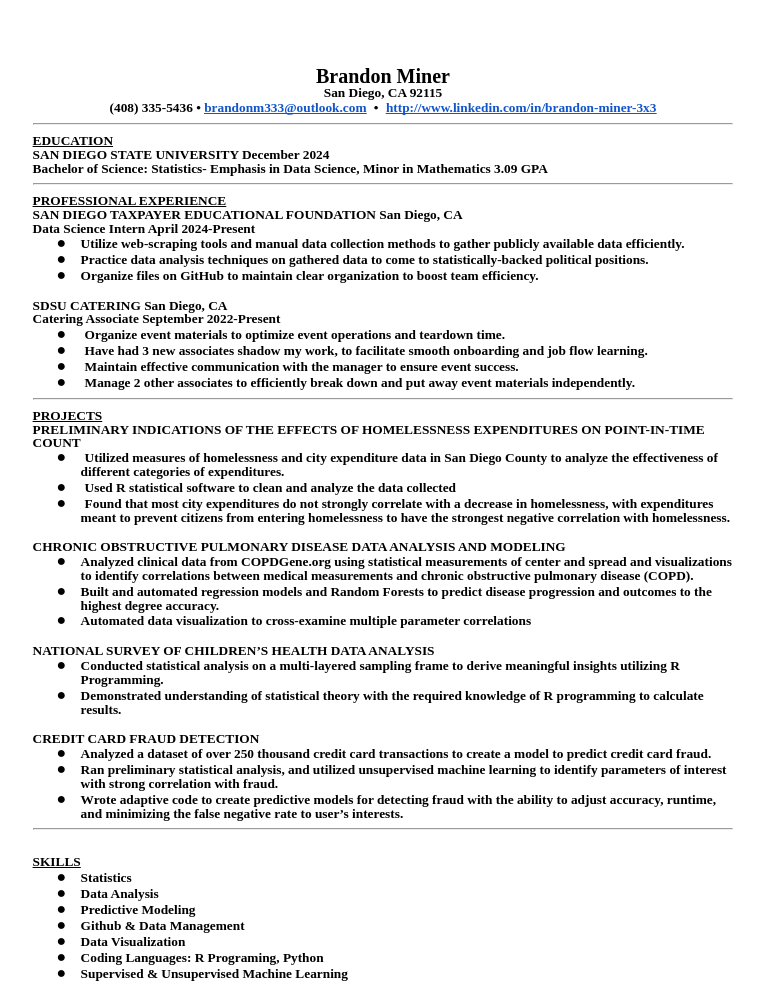
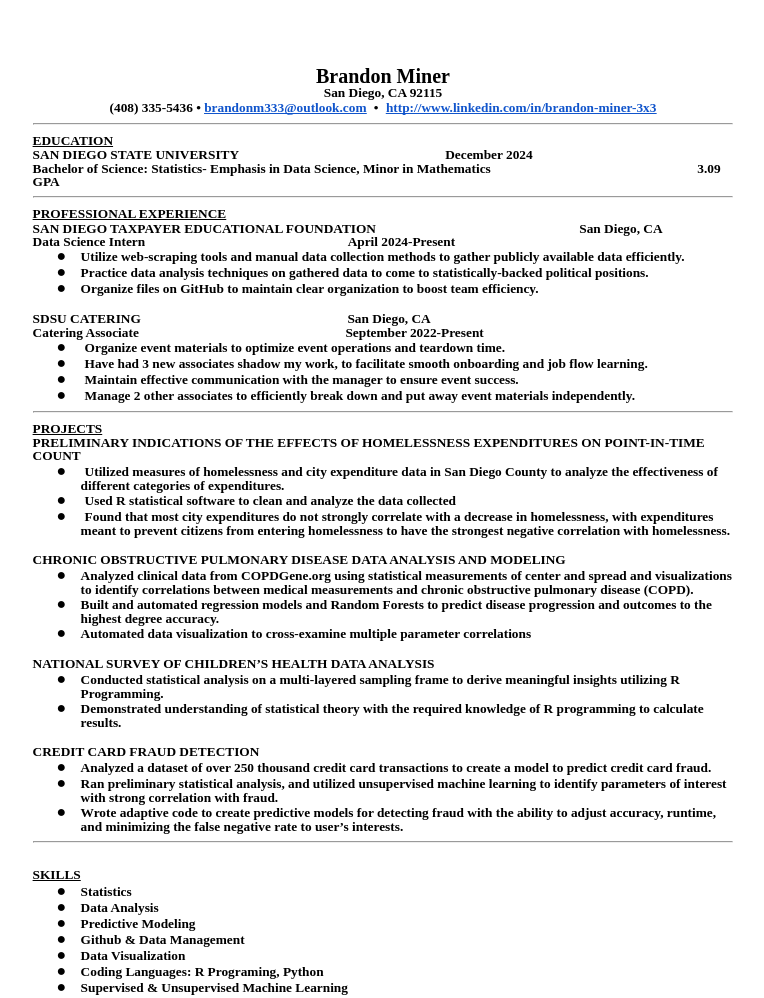
Before and after one commit to Brandonminer333/Brandonminer333.github.io, a plain HTML site: page index.html in a window 1280 px wide. Shown: the whole page, without its empty margins (33-797 px from the left). Drawn offline with Linux system fonts and the light colour scheme.

Commit message:
Update index.html

```diff
--- a/index.html
+++ b/index.html
@@ -11,17 +11,17 @@
       <span class="c2 c6"><a class="c13" href="https://www.google.com/url?q=http://www.linkedin.com/in/brandon-miner-3x3&amp;sa=D&amp;source=editors&amp;ust=1726615778034587&amp;usg=AOvVaw32-8w3eaUYorABsQ2aJnZd">http://www.linkedin.com/in/brandon-miner-3x3</a></span></p>
     <hr>
     <p class="c14"><span class="c2 c17">EDUCATION</span></p>
-    <p class="c9"><span class="c1">SAN DIEGO STATE UNIVERSITY&#9;&#9;&#9;&#9;&#9;&#9;&#9;&#9;&#9;&#9;&#9;&#9;&#9;&#9;&#9;December 2024</span></p>
-    <p class="c9"><span class="c4">Bachelor of Science: Statistics- Emphasis in Data Science, Minor in Mathematics &#9;&#9;&#9;&#9;&#9;&#9;&#9;&#9;&#9;&#9;&#9;&#9;&#9;&#9;&#9;3.09 GPA</span></p>
+    <p class="c9"><span class="c1">SAN DIEGO STATE UNIVERSITY &emsp;&emsp;&emsp;&emsp;&emsp;&emsp;&emsp;&emsp;&emsp;&emsp;&emsp;&emsp;&emsp;&emsp;&emsp; December 2024</span></p>
+    <p class="c9"><span class="c4">Bachelor of Science: Statistics- Emphasis in Data Science, Minor in Mathematics &emsp;&emsp;&emsp;&emsp;&emsp;&emsp;&emsp;&emsp;&emsp;&emsp;&emsp;&emsp;&emsp;&emsp;&emsp; 3.09 GPA</span></p>
     <hr>
     <p class="c14"><span class="c2">PROFESSIONAL EXPERIENCE</span></p>
-    <p class="c9"><span class="c4">SAN DIEGO TAXPAYER EDUCATIONAL FOUNDATION</span><span class="c5">&#9;&#9;&#9;&#9;&#9;&#9;&#9;&#9;&#9;&#9;&#9;&#9;&#9;&#9;&#9;</span><span class="c1">San Diego, CA</span></p>
-    <p class="c9"><span class="c4">Data Science Intern</span><span class="c1">&#9;&#9;&#9;&#9;&#9;&#9;&#9;&#9;&#9;&#9;&#9;&#9;&#9;&#9;&#9;April 2024-Present</span></p>
+    <p class="c9"><span class="c4">SAN DIEGO TAXPAYER EDUCATIONAL FOUNDATION</span><span class="c5">&emsp;&emsp;&emsp;&emsp;&emsp;&emsp;&emsp;&emsp;&emsp;&emsp;&emsp;&emsp;&emsp;&emsp;&emsp; </span><span class="c1">San Diego, CA</span></p>
+    <p class="c9"><span class="c4">Data Science Intern</span><span class="c1">&emsp;&emsp;&emsp;&emsp;&emsp;&emsp;&emsp;&emsp;&emsp;&emsp;&emsp;&emsp;&emsp;&emsp;&emsp; April 2024-Present</span></p>
     <ul class="c12 lst-kix_616c4y1l4oc1-0 start"><li class="c3 li-bullet-0"><span class="c1">Utilize web-scraping tools and manual data collection methods to gather publicly available data efficiently.</span></li>
       <li class="c3 li-bullet-0"><span class="c1">Practice data analysis techniques on gathered data to come to statistically-backed political positions.</span></li>
       <li class="c3 li-bullet-0"><span class="c1">Organize files on GitHub to maintain clear organization to boost team efficiency.</span></li></ul><p class="c8"><span class="c1"></span></p><p class="c9">
-        <span class="c1">SDSU CATERING&#9;&#9;&#9;&#9;&#9;&#9;&#9;&#9;&#9;&#9;&#9;&#9;&#9;&#9;&#9;San Diego, CA</span></p><p class="c9">
-          <span class="c1">Catering Associate&#9;&#9;&#9;&#9;&#9;&#9;&#9;&#9;&#9;&#9;&#9;&#9;&#9;&#9;&#9;September 2022-Present</span></p><ul class="c12 lst-kix_y3vvq6c52ovv-0 start"><li class="c3 li-bullet-0">
+        <span class="c1">SDSU CATERING &emsp;&emsp;&emsp;&emsp;&emsp;&emsp;&emsp;&emsp;&emsp;&emsp;&emsp;&emsp;&emsp;&emsp;&emsp; San Diego, CA</span></p><p class="c9">
+          <span class="c1">Catering Associate &emsp;&emsp;&emsp;&emsp;&emsp;&emsp;&emsp;&emsp;&emsp;&emsp;&emsp;&emsp;&emsp;&emsp;&emsp; September 2022-Present</span></p><ul class="c12 lst-kix_y3vvq6c52ovv-0 start"><li class="c3 li-bullet-0">
             <span class="c1">Organize event materials to optimize event operations and teardown time.</span></li><li class="c3 li-bullet-0">
               <span class="c1">Have had 3 new associates shadow my work, to facilitate smooth onboarding and job flow learning.</span></li><li class="c3 li-bullet-0">
                 <span class="c1">Maintain effective communication with the manager to ensure event success.</span></li><li class="c3 li-bullet-0">
```
